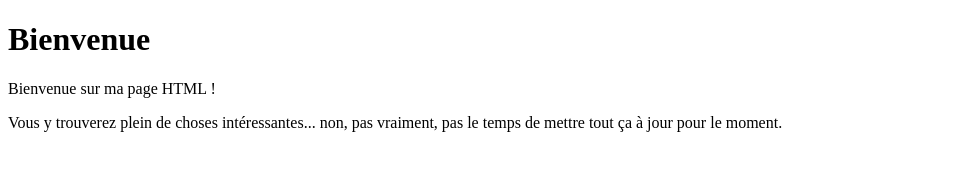
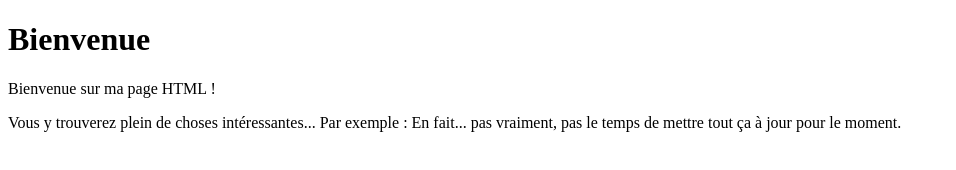
Before and after one commit to ckatsidonis/ckatsidonis, a plain HTML site: page index.html in a window 1280 px wide. Shown: the whole page, without its empty margins (0-956 px from the left). Drawn offline with Linux system fonts and the light colour scheme.

Commit message:
Update index.html

```diff
--- a/index.html
+++ b/index.html
@@ -5,6 +5,6 @@
 <body>
 <h1>Bienvenue</h1>
 <p>Bienvenue sur ma page HTML !</p>
-<p>Vous y trouverez plein de choses intéressantes... non, pas vraiment, pas le temps de mettre tout ça à jour pour le moment.</p>
+<p>Vous y trouverez plein de choses intéressantes... Par exemple&nbsp;: En fait... pas vraiment, pas le temps de mettre tout ça à jour pour le moment.</p>
 </body>
 </html>
```
